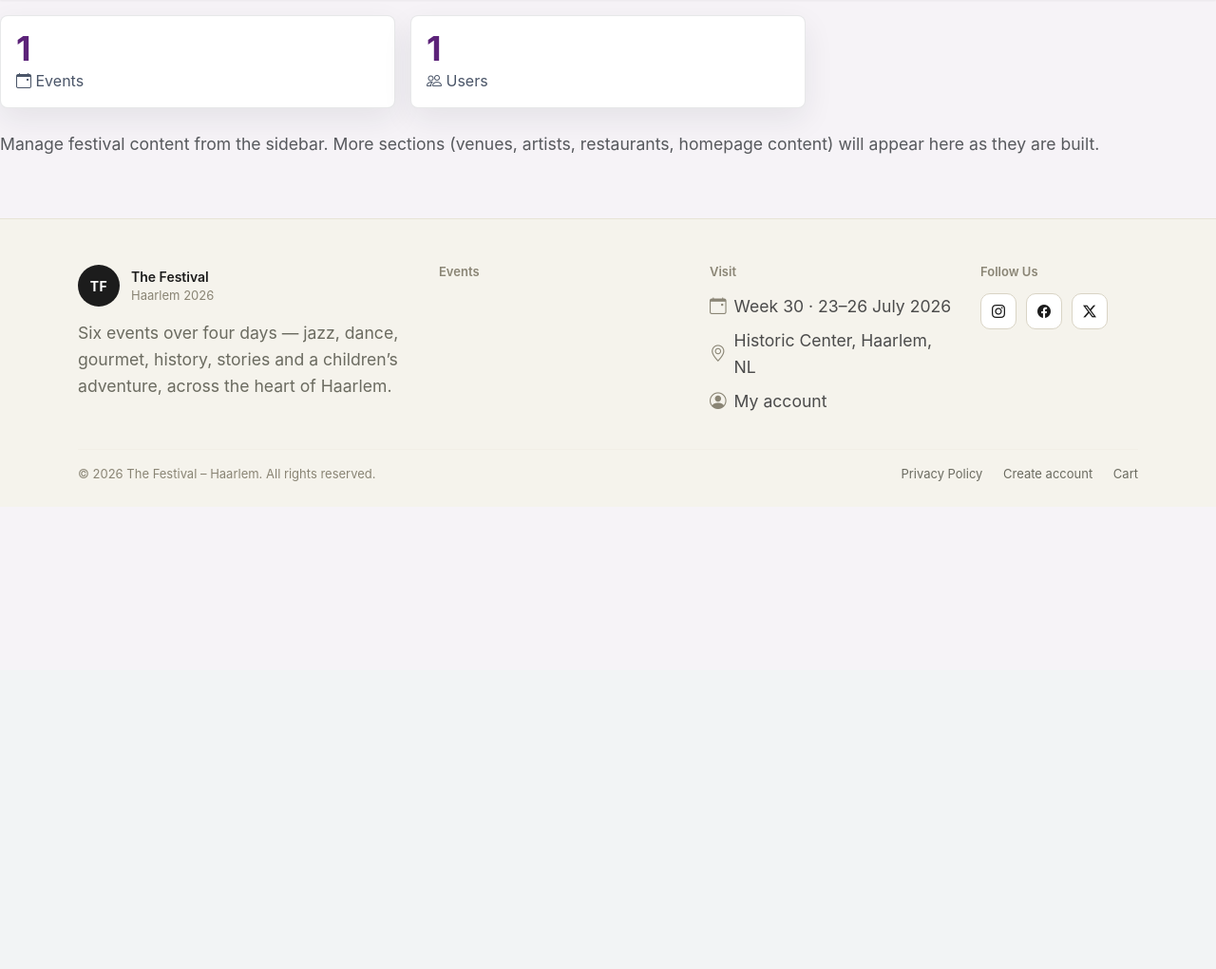
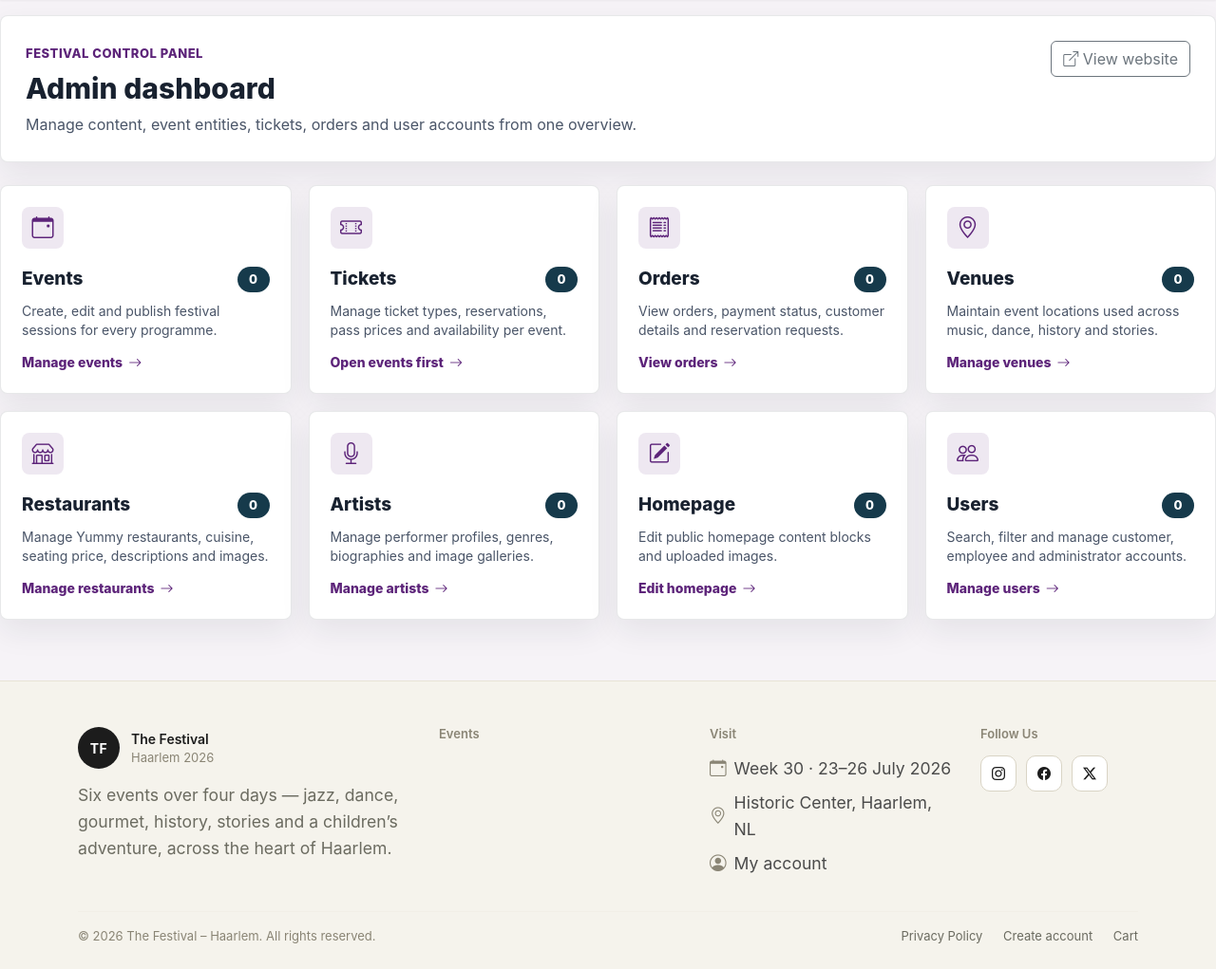
Before and after one commit to Shiva721254/Haarlem-Festival-Project_2026, a PHP site: the page made by app/src/Views/Admin/dashboard.php in a window 1280 px wide. Shown: the part 94-1115 px from the top of the page at 95% size. Before the commit the page ends 601 px from the top, so only its background shows below. Run offline with PHP 8.4, Linux system fonts and the light colour scheme; the template is opened without the code that fills it: most values are stand-ins (such as "Sample title", 1, 10 or a date in 2020); data that the repository does not hold is empty.

Commit message:
Show admin dashboard statistics

```diff
--- a/app/src/Views/Admin/dashboard.php
+++ b/app/src/Views/Admin/dashboard.php
@@ -3,31 +3,111 @@
  * Admin dashboard landing.
  *
  * @var int $eventCount
+ * @var int $ticketTypeCount
+ * @var int $orderCount
+ * @var int $venueCount
+ * @var int $restaurantCount
+ * @var int $artistCount
+ * @var int $homepageCount
  * @var int $userCount
  */
 ?>
-<div class="row g-3">
-    <div class="col-md-4">
-        <div class="card admin-stat-card">
-            <div class="card-body">
-                <div class="admin-stat-number"><?= (int)$eventCount ?></div>
-                <div class="admin-stat-label"><i class="bi bi-calendar-event"></i> Events</div>
-                <a href="/admin/events" class="stretched-link"></a>
-            </div>
-        </div>
+<?php
+$adminSections = [
+    [
+        'label' => 'Events',
+        'description' => 'Create, edit and publish festival sessions for every programme.',
+        'icon' => 'bi-calendar-event',
+        'href' => '/admin/events',
+        'count' => (int)$eventCount,
+        'action' => 'Manage events',
+    ],
+    [
+        'label' => 'Tickets',
+        'description' => 'Manage ticket types, reservations, pass prices and availability per event.',
+        'icon' => 'bi-ticket-perforated',
+        'href' => '/admin/events',
+        'count' => (int)$ticketTypeCount,
+        'action' => 'Open events first',
+    ],
+    [
+        'label' => 'Orders',
+        'description' => 'View orders, payment status, customer details and reservation requests.',
+        'icon' => 'bi-receipt',
+        'href' => '/admin/orders',
+        'count' => (int)$orderCount,
+        'action' => 'View orders',
+    ],
+    [
+        'label' => 'Venues',
+        'description' => 'Maintain event locations used across music, dance, history and stories.',
+        'icon' => 'bi-geo-alt',
+        'href' => '/admin/venues',
+        'count' => (int)$venueCount,
+        'action' => 'Manage venues',
+    ],
+    [
+        'label' => 'Restaurants',
+        'description' => 'Manage Yummy restaurants, cuisine, seating price, descriptions and images.',
+        'icon' => 'bi-shop',
+        'href' => '/admin/restaurants',
+        'count' => (int)$restaurantCount,
+        'action' => 'Manage restaurants',
+    ],
+    [
+        'label' => 'Artists',
+        'description' => 'Manage performer profiles, genres, biographies and image galleries.',
+        'icon' => 'bi-mic',
+        'href' => '/admin/artists',
+        'count' => (int)$artistCount,
+        'action' => 'Manage artists',
+    ],
+    [
+        'label' => 'Homepage',
+        'description' => 'Edit public homepage content blocks and uploaded images.',
+        'icon' => 'bi-pencil-square',
+        'href' => '/admin/edit',
+        'count' => (int)$homepageCount,
+        'action' => 'Edit homepage',
+    ],
+    [
+        'label' => 'Users',
+        'description' => 'Search, filter and manage customer, employee and administrator accounts.',
+        'icon' => 'bi-people',
+        'href' => '/users',
+        'count' => (int)$userCount,
+        'action' => 'Manage users',
+    ],
+];
+?>
+
+<section class="admin-dashboard-hero">
+    <div>
+        <span class="admin-dashboard-kicker">Festival control panel</span>
+        <h1>Admin dashboard</h1>
+        <p>Manage content, event entities, tickets, orders and user accounts from one overview.</p>
     </div>
-    <div class="col-md-4">
-        <div class="card admin-stat-card">
-            <div class="card-body">
-                <div class="admin-stat-number"><?= (int)$userCount ?></div>
-                <div class="admin-stat-label"><i class="bi bi-people"></i> Users</div>
-                <a href="/users" class="stretched-link"></a>
-            </div>
-        </div>
-    </div>
+    <a href="/" class="btn btn-outline-secondary" target="_blank" rel="noopener">
+        <i class="bi bi-box-arrow-up-right"></i> View website
+    </a>
+</section>
+
+<div class="admin-dashboard-grid">
+    <?php foreach ($adminSections as $section): ?>
+        <a class="admin-dashboard-card" href="<?= htmlspecialchars($section['href']) ?>">
+            <span class="admin-dashboard-icon">
+                <i class="bi <?= htmlspecialchars($section['icon']) ?>"></i>
+            </span>
+            <span class="admin-dashboard-title-row">
+                <span class="admin-dashboard-title"><?= htmlspecialchars($section['label']) ?></span>
+                <?php if ($section['count'] !== null): ?>
+                    <span class="admin-dashboard-count"><?= (int)$section['count'] ?></span>
+                <?php endif; ?>
+            </span>
+            <span class="admin-dashboard-description"><?= htmlspecialchars($section['description']) ?></span>
+            <span class="admin-dashboard-action">
+                <?= htmlspecialchars($section['action']) ?> <i class="bi bi-arrow-right"></i>
+            </span>
+        </a>
+    <?php endforeach; ?>
 </div>
-
-<p class="mt-4 text-muted">
-    Manage festival content from the sidebar. More sections (venues, artists,
-    restaurants, homepage content) will appear here as they are built.
-</p>
```
Also changed, not shown: app/src/Controllers/AdminController.php (+37 -2 lines).
